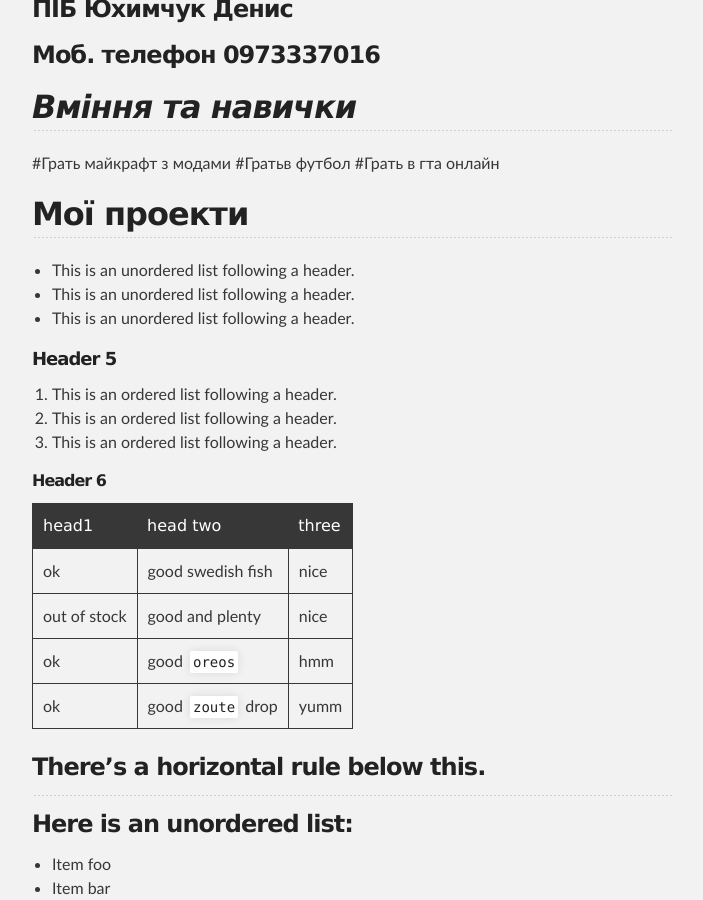
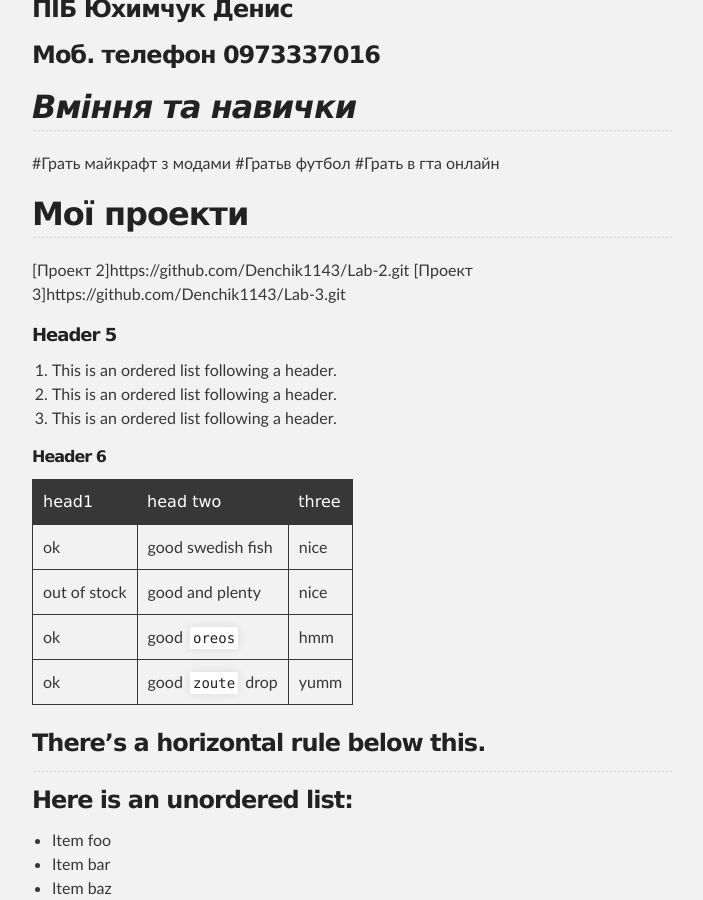
Before and after one commit to Denchik1143/DenchikM1.github.io, a Jekyll site: the page built from index.md, in a window 1280 px wide and 900 px high, scrolled down 401 px. Shown: the whole window, without its empty margins (288-991 px from the left). Built offline with Jekyll 4.4.1, drawn with Linux system fonts in a browser that asks for light colours; our own code applies the rules of GitHub Pages for plain Markdown files.

Commit message:
Update index.md

```diff
--- a/index.md
+++ b/index.md
@@ -19,9 +19,9 @@
 
 ## Мої проекти
 
-*   This is an unordered list following a header.
-*   This is an unordered list following a header.
-*   This is an unordered list following a header.
+[Проект 2]https://github.com/Denchik1143/Lab-2.git
+[Проект 3]https://github.com/Denchik1143/Lab-3.git
+
 
 ##### Header 5
 
```
